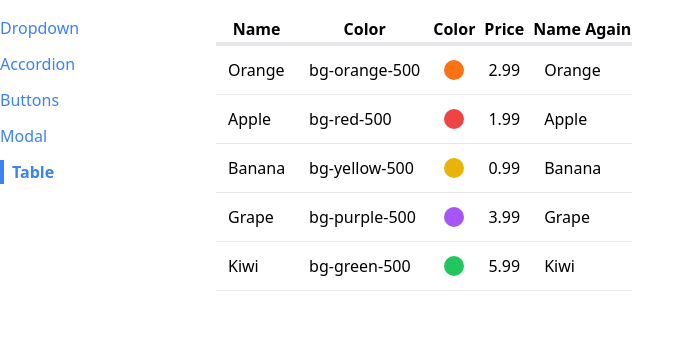
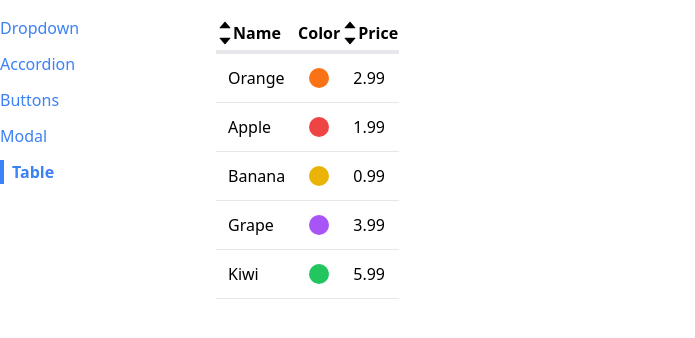
Before and after one commit to haikali3/navigation-react, a React (Create React App) app: page /table in a window 1280 px wide. Shown: the top 338 px of the page, without its empty margins (0-695 px from the left). Built offline with nearby package versions, Linux system fonts and the light colour scheme.

Commit message:
sort asc and desc for table

```diff
--- /dev/null
+++ b/src/components/SortableTable.js
@@ -0,0 +1,106 @@
+import { useState } from 'react';
+import Table from './Table';
+import { AiFillCaretDown, AiFillCaretUp } from 'react-icons/ai';
+
+function SortableTable(props) {
+  //tutorial asc/desc
+  const [sortOrder, setSortOrder] = useState(null);
+  const [sortBy, setSortBy] = useState(null);
+
+  const { config, data } = props;
+
+  const handleClick = (label) => {
+    if (sortBy && label !== sortBy) {
+      setSortOrder('asc');
+      setSortBy(label);
+      return;
+    }
+
+    if (sortOrder === null) {
+      setSortOrder('asc');
+      setSortBy(label);
+    } else if (sortOrder === 'asc') {
+      setSortOrder('desc');
+      setSortBy(label);
+    } else if (sortOrder === 'desc') {
+      setSortOrder(null);
+      setSortBy(null);
+    }
+  };
+
+  const updatedConfig = config.map((column) => {
+    if (!column.sortValue) {
+      return column;
+    }
+    return {
+      ...column,
+      header: () => (
+        <th
+          className="cursor-pointer hover:bg-slate-200"
+          onClick={() => handleClick(column.label)}
+        >
+          <div className="flex items-center">
+            {getIcons(column.label, sortBy, sortOrder)}
+            {column.label}
+          </div>
+        </th>
+      ),
+    };
+  });
+
+  //Only sort data if sortOrder && sortBy are not null
+  // Make a copy of the 'data' prop
+  // Find the correct sortValue function and use it to sort the data
+
+  let sortedData = data;
+  if (sortOrder && sortBy) {
+    const { sortValue } = config.find((column) => column.label === sortBy);
+    sortedData = [...data].sort((a, b) => {
+      const valueA = sortValue(a);
+      const valueB = sortValue(b);
+
+      const reverseOrder = sortOrder === 'desc' ? -1 : 1;
+
+      if (typeof valueA === 'string') {
+        return valueA.localeCompare(valueB) * reverseOrder;
+      } else {
+        return (valueA - valueB) * reverseOrder;
+      }
+    });
+  }
+  return <Table {...props} data={sortedData} config={updatedConfig} />;
+}
+
+function getIcons(label, sortBy, sortOrder) {
+  if (label !== sortBy) {
+    return (
+      <div>
+        <AiFillCaretUp />
+        <AiFillCaretDown />
+      </div>
+    );
+  }
+
+  if (sortOrder === 'desc') {
+    return (
+      <div>
+        <AiFillCaretDown />
+      </div>
+    );
+  } else if (sortOrder === 'asc') {
+    return (
+      <div>
+        <AiFillCaretUp />
+      </div>
+    );
+  } else if (sortOrder === null) {
+    return (
+      <div>
+        <AiFillCaretUp />
+        <AiFillCaretDown />
+      </div>
+    );
+  }
+}
+
+export default SortableTable;
--- a/src/components/Table.js
+++ b/src/components/Table.js
@@ -1,12 +1,17 @@
+import { Fragment } from 'react';
 import React from 'react';
 
 function Table(props) {
   const { data, config, keyFn } = props;
   const renderedHeaders = config.map((column) => {
+    if (column.header) {
+      return <Fragment key={column.label}>{column.header()}</Fragment>;
+    }
+
     return <th key={column.label}>{column.label}</th>;
   });
 
-  const renderedRows = data.map((rowData, index) => {
+  const renderedRows = data.map((rowData) => {
     const renderedCells = config.map((column) => {
       return (
         <td className="p-3" key={column.label}>
--- a/src/pages/TablePage.js
+++ b/src/pages/TablePage.js
@@ -1,5 +1,5 @@
-import { render } from '@testing-library/react';
-import Table from '../components/Table';
+// import Table from '../components/Table';
+import SortableTable from '../components/SortableTable';
 
 function TablePage() {
   const data = [
@@ -11,23 +11,30 @@
   ];
 
   const config = [
-    { label: 'Name', render: (fruit) => fruit.name },
-    { label: 'Color', render: (fruit) => fruit.color },
+    {
+      label: 'Name',
+      render: (fruit) => fruit.name,
+      sortValue: (fruit) => fruit.name,
+    },
     {
       label: 'Color',
       render: (fruit) => (
         <div className={`w-5 h-5 rounded-full ${fruit.color}`}></div>
       ),
     },
-    { label: 'Price', render: (fruit) => fruit.price },
-    { label: 'Name Again  ', render: (fruit) => fruit.name },
+    {
+      label: 'Price',
+      render: (fruit) => fruit.price,
+      sortValue: (fruit) => fruit.price,
+      header: () => <th className="bg-red-400">Price</th>,
+    },
   ];
 
   const keyFn = (fruit) => fruit.name;
 
   return (
     <div>
-      <Table data={data} config={config} keyFn={keyFn} />
+      <SortableTable data={data} config={config} keyFn={keyFn} />
     </div>
   );
 }
```
